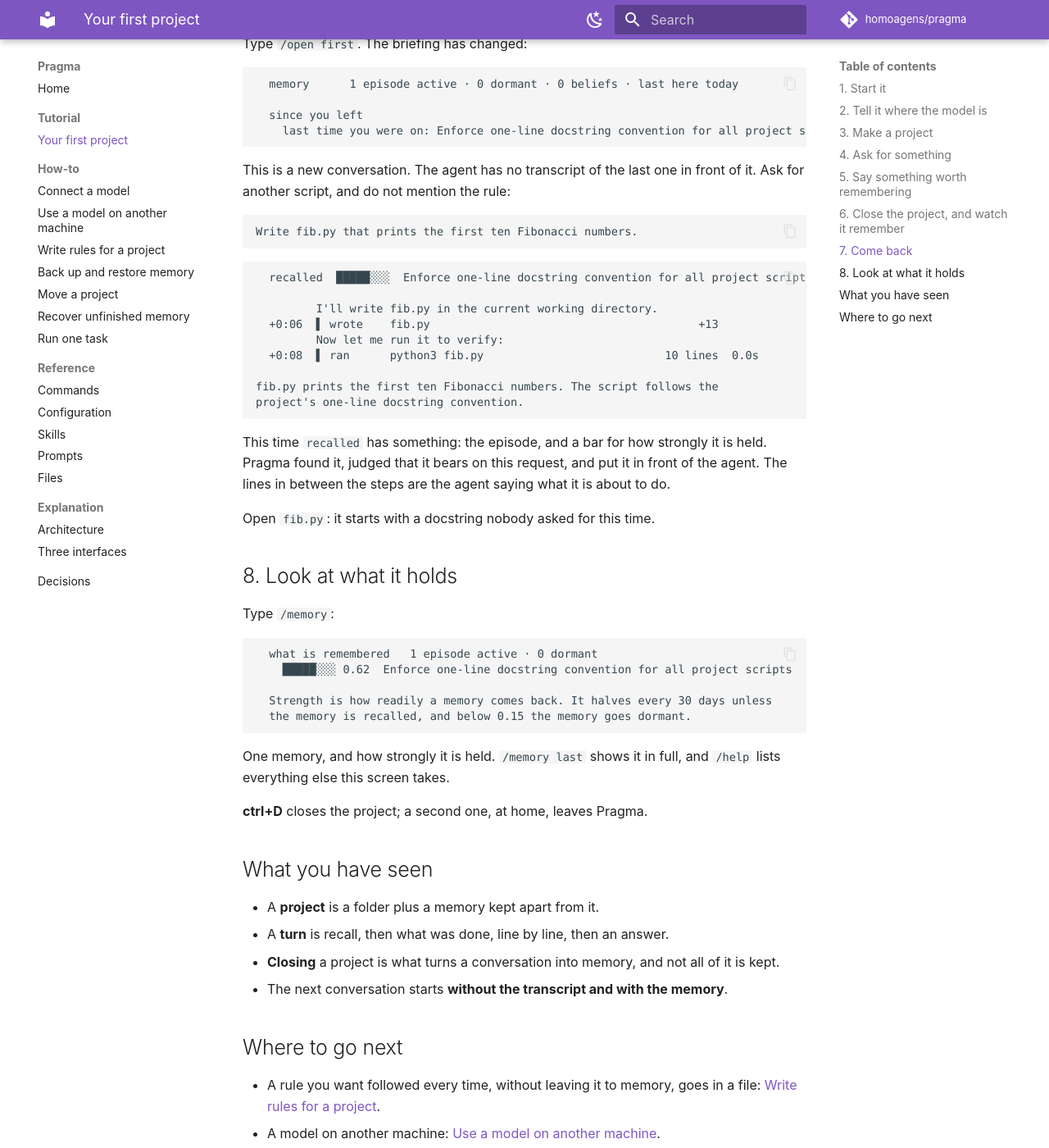
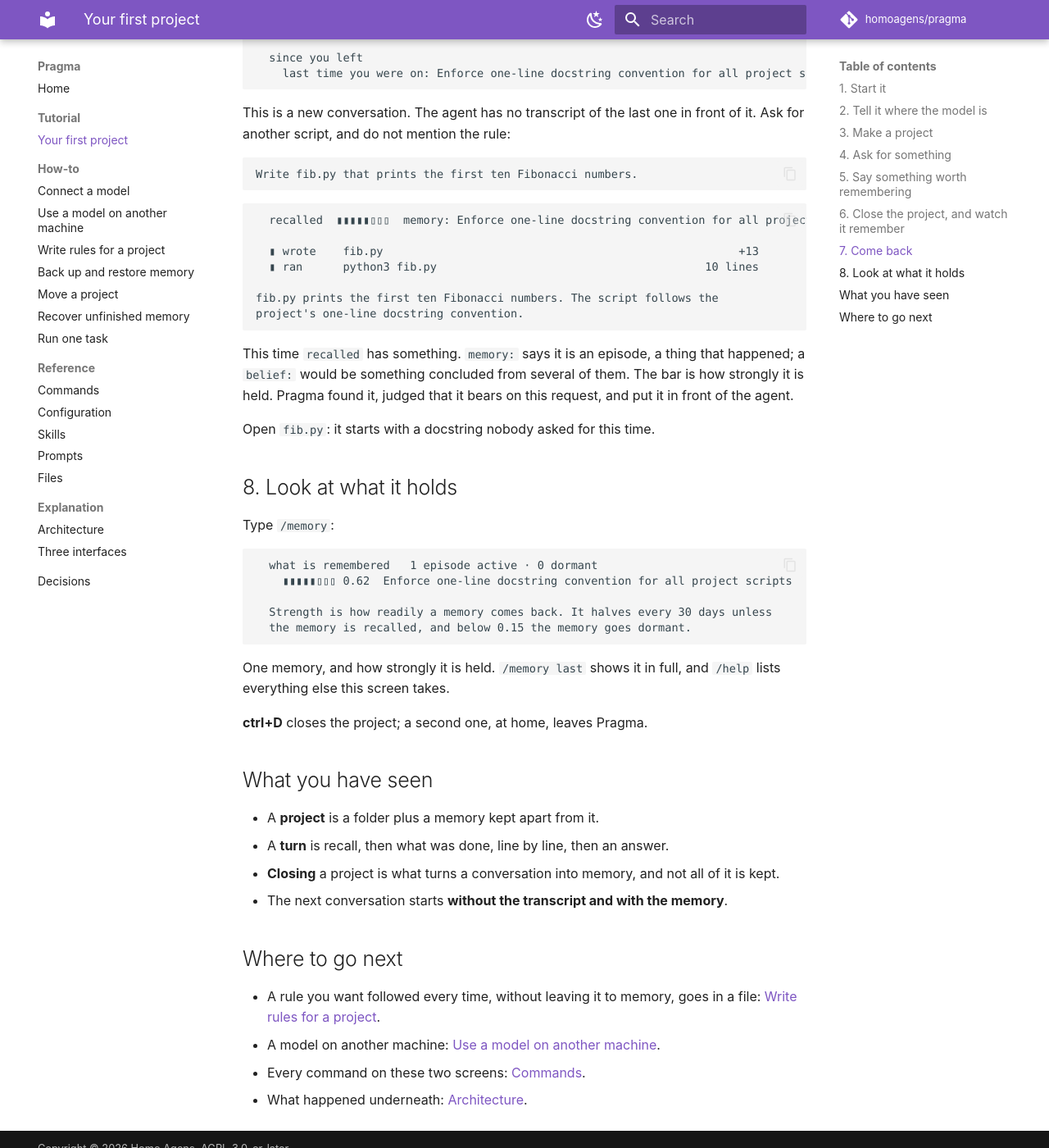
Before and after one commit to homoagens/pragma, an MkDocs documentation site: the page built from docs/tutorial/first-project.md, in a window 1280 px wide and 1400 px high, scrolled down 3689 px. Shown: the whole window at 82% size. Built offline with MkDocs 1.6.1 and Material for MkDocs 9.7.7, drawn with Linux system fonts in a browser that asks for light colours; plug-ins that fetch from the network failed and are left out; comment, search, counter and statistics services are not loaded; some of the changed text lies outside the part shown.

Commit message:
docs: the tutorial's screens, as the ledger now draws them
Three things on a line, the rectangle in the margin, `memory:` in front
of what was recalled, and the plain closing line. The decision record
says what the first version had and why it was taken out.

Co-Authored-By: Claude Opus 5.5 <noreply@anthropic.com>

````diff
--- a/docs/tutorial/first-project.md
+++ b/docs/tutorial/first-project.md
@@ -101,13 +101,12 @@ Watch the turn happen:
 ```text
   recalled  the memory is still empty
 
-  +0:03  ▌ wrote    squares.py                                     +2
-  +0:04  ▌ ran      python3 squares.py                       10 lines  0.0s
+  ▮ wrote    squares.py                                                  +2
+  ▮ ran      python3 squares.py                                    10 lines
 
 Done. squares.py prints the first ten square numbers, and it ran successfully.
 
-  7s  ━━━━━━━━━━━━━━━━━━━━━━━━  3 steps · ctx 4% · touched squares.py
-      recall · model · tools
+  ✓ 3 steps · 2 tools · 7s · 166 tok · ctx 4% · touched squares.py
 ```
 
 Four things, top to bottom.
@@ -115,19 +114,17 @@ Four things, top to bottom.
 **`recalled`** is the memory being asked whether it holds anything that bears
 on your request. It is empty, and says so.
 
-Then **one line for each thing done**, in columns that never move: when it
-started, counted from your message; what was done, as a verb; what it was
-done to; and how it came out. `wrote squares.py +2` is a file of two lines.
-`ran python3 squares.py` printed ten. The mark in the margin is green for a
-command that succeeded and red for anything that failed, and a failure keeps,
-under it, the line that says why. While the turn runs, the newest lines are
-the brightest and the older ones fade.
+Then **one line for each thing done**, and three things on each: what was
+done, as a verb; what it was done to; and how it came out. `wrote squares.py
++2` is a file of two lines. `ran python3 squares.py` printed ten. The mark in
+the margin is green for a command that succeeded and red for anything that
+failed, and a failure keeps, under it, the line that says why. While the turn
+runs, the newest lines are the brightest and the older ones fade.
 
 Then **the answer**.
 
-The last line is the receipt: how long the turn took and where the time went
-— recalling, the model thinking and writing, the tools running — then how
-many steps, how full the context is, and which files were touched.
+The last line is the receipt: how many steps, how long, how full the context
+is, and which files were touched.
 
 The file is really there, in the folder you chose.
 
@@ -190,21 +187,19 @@ Write fib.py that prints the first ten Fibonacci numbers.
 ```
 
 ```text
-  recalled  █████░░░  Enforce one-line docstring convention for all project scripts
+  recalled  ▮▮▮▮▮▯▯▯  memory: Enforce one-line docstring convention for all project scripts
 
-         I'll write fib.py in the current working directory.
-  +0:06  ▌ wrote    fib.py                                        +13
-         Now let me run it to verify:
-  +0:08  ▌ ran      python3 fib.py                           10 lines  0.0s
+  ▮ wrote    fib.py                                                     +13
+  ▮ ran      python3 fib.py                                        10 lines
 
 fib.py prints the first ten Fibonacci numbers. The script follows the
 project's one-line docstring convention.
 ```
 
-This time `recalled` has something: the episode, and a bar for how strongly
-it is held. Pragma found it, judged that it bears on this request, and put it
-in front of the agent. The lines in between the steps are the agent saying
-what it is about to do.
+This time `recalled` has something. `memory:` says it is an episode, a thing
+that happened; a `belief:` would be something concluded from several of them.
+The bar is how strongly it is held. Pragma found it, judged that it bears on
+this request, and put it in front of the agent.
 
 Open `fib.py`: it starts with a docstring nobody asked for this time.
 
@@ -214,7 +209,7 @@ Type `/memory`:
 
 ```text
   what is remembered   1 episode active · 0 dormant
-    █████░░░ 0.62  Enforce one-line docstring convention for all project scripts
+    ▮▮▮▮▮▯▯▯ 0.62  Enforce one-line docstring convention for all project scripts
 
   Strength is how readily a memory comes back. It halves every 30 days unless
   the memory is recalled, and below 0.15 the memory goes dormant.
````
Also changed, not shown: README.md (+7 -7 lines), docs/decisions/0018-a-turn-is-drawn-as-a-ledger.md (+13 -8 lines).
